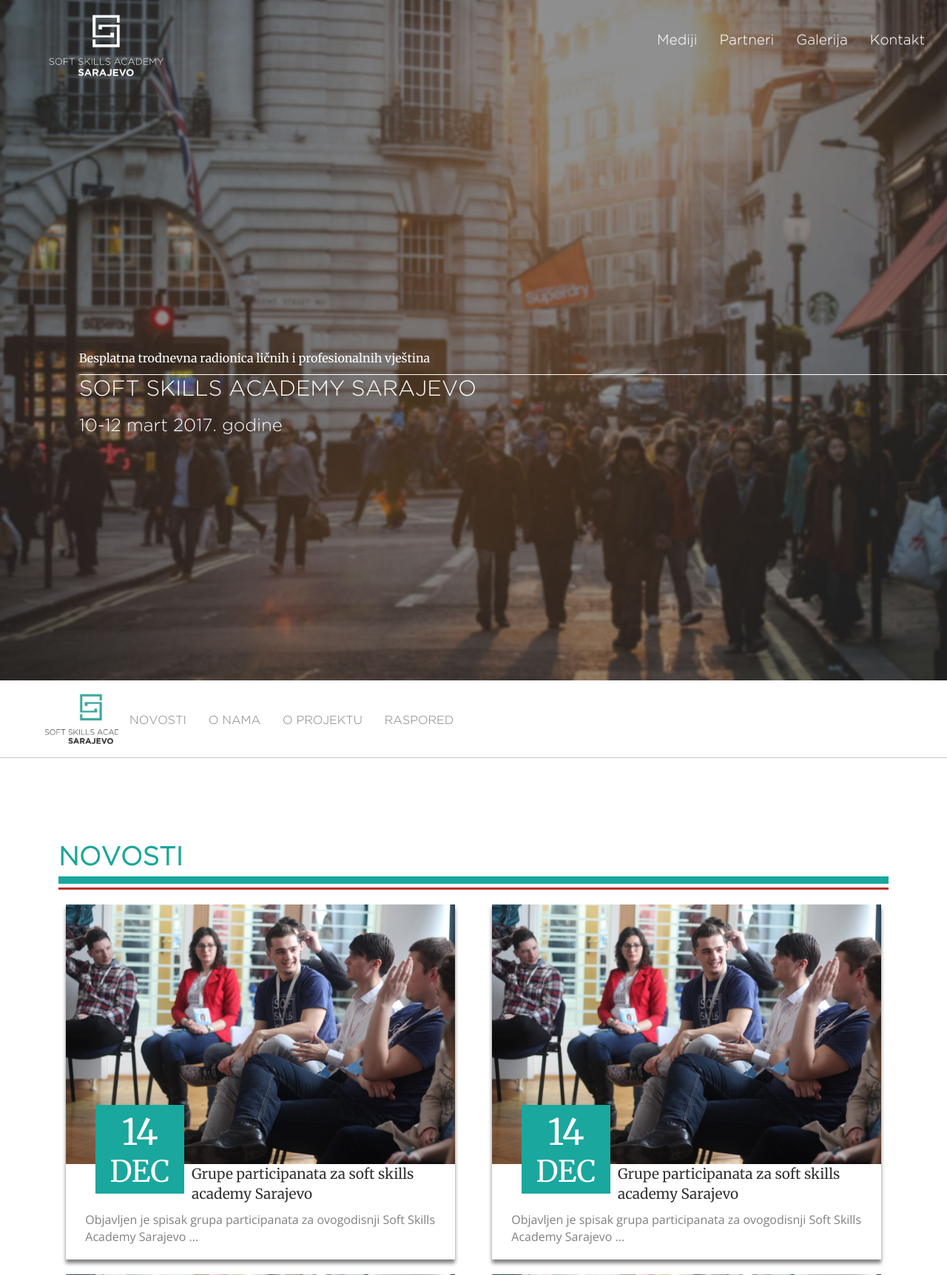
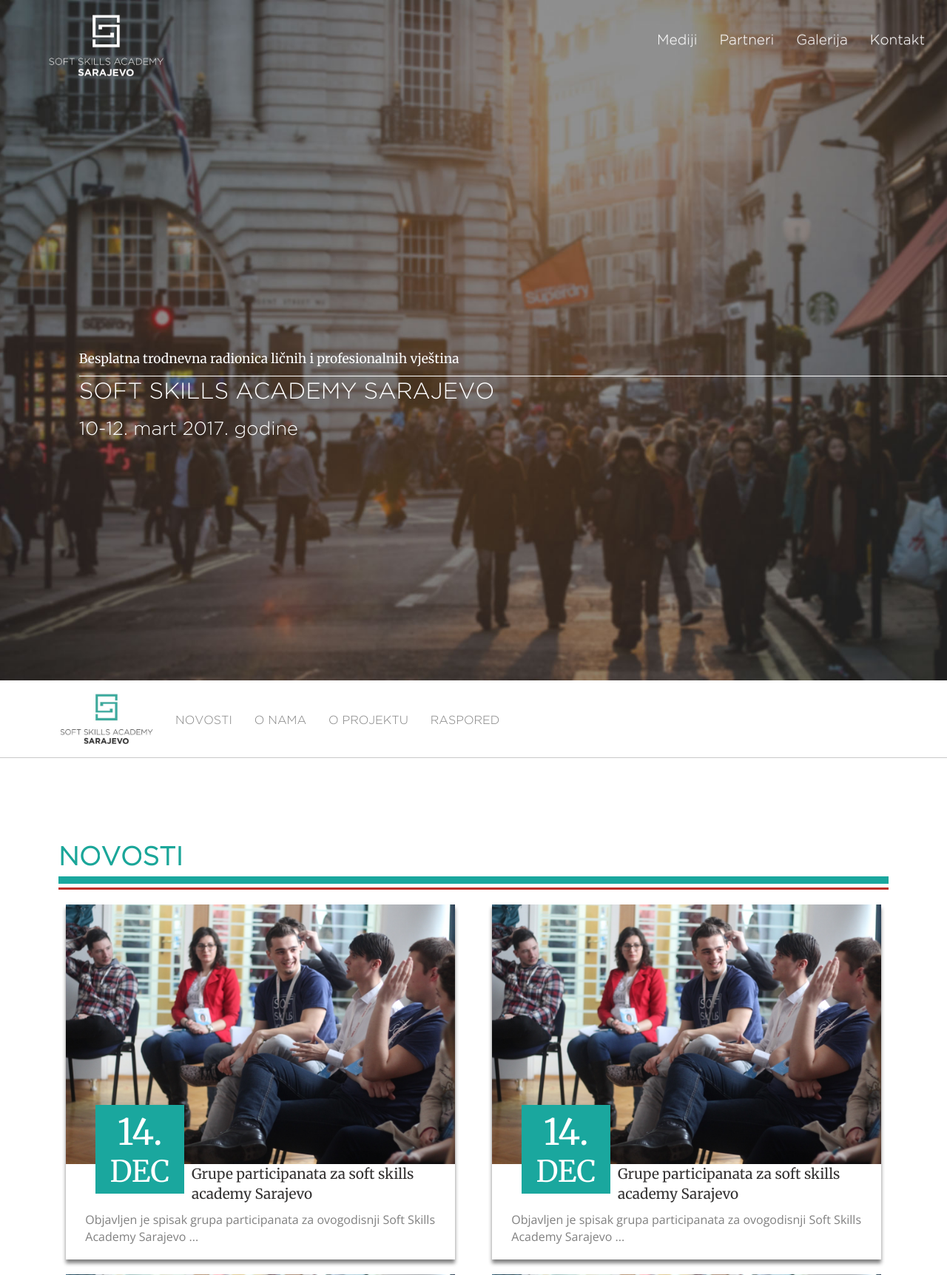
Before and after one commit to oljubuncic1/ssa17, a PHP site: page / in a window 1280 px wide. Shown: the top 1724 px of the page at 74% size. Run offline with PHP 8.4, Linux system fonts and the light colour scheme; some libraries are stand-ins or nearby versions.

Commit message:
Ispravke

```diff
--- a/css/style.css
+++ b/css/style.css
@@ -277,6 +277,7 @@ html {
     box-shadow: none !important;
     padding-bottom: 0px !important;
     border-bottom: 1px solid rgb(200, 200, 200);
+
 }
 
 .secondNavbar .navbar-toggle {
@@ -298,8 +299,9 @@ html {
 
 .second-logo-img
 {
+    position: absolute;
     width: 130px !important;
-    margin-left: 33%;
+    margin-left: 5%;
     margin-bottom: 0px !important;
     padding-bottom: 0px !important;
 
@@ -492,6 +494,8 @@ html {
 
 .secondNavbarList {
     background-color: white !important;
+    position: absolute;
+    margin-left: 15%;
 }
 
 .secondNavbarList>li>a {
@@ -549,14 +553,14 @@ html {
 .title-text-one > p
 {
     font-family: 'Merriweather';
-    font-size: 12pt;
+    font-size: 13pt;
     color: white;
 }
 
 .title-text-two> p
 {
     font-family: 'Gotham-Light';
-    font-size: 22pt;
+    font-size: 23pt;
     color: white;
     text-transform: uppercase;
 
@@ -565,7 +569,7 @@ html {
 .title-text-three> p
 {
     font-family: 'Gotham-Light';
-    font-size: 18pt;
+    font-size: 19pt;
     color: white;
 
 }
@@ -585,9 +589,7 @@ html {
     /*background-color: gray !important;*/
 }
 
-.affix-top {
-    width: 100%;
-}
+
 
 .affix-bottom {
     position: absolute;
@@ -732,7 +734,7 @@ html {
 }
 
 .prvaKontakt {
-    margin-bottom: 60px;
+    margin-bottom: 30px;
 }
 
 .socialWrapper a:hover {
--- a/partials/footer.html
+++ b/partials/footer.html
@@ -40,13 +40,15 @@
                     Emina Sikira
                 </p>
                 <p class="kontaktPozicija prvaKontakt">
-                    Koordinatorica tima za odnose sa javnošću
+                    Koordinatorica tima za odnose sa javnošću<br>
+                     <b>emina.sikira@softskillsacademy.ba</b>
                 </p>
                 <p class="kontaktIme">
                     Adina Omerović
                 </p>
                 <p class="kontaktPozicija">
-                    Glavna organizatorica
+                    Glavna organizatorica<br>
+                    <b>adina.omerovic@softskillsacademy.ba</b>
                 </p>
             </div>
 
@@ -65,7 +67,7 @@
 <div class="container-fluid subFooter">
 	<div class="row">
 		<div class="subFooter-wrapper col-xs-12">
-<p>Copyright (C) EESTEC LC Sarajevo 2016</p>
+<p>Copyright (C) EESTEC LC Sarajevo 2017</p>
 
 </div>
 </div>
--- a/partials/mainNavbar2.html
+++ b/partials/mainNavbar2.html
@@ -9,7 +9,7 @@
                         <span class="icon-bar"></span>
                         <span class="icon-bar"></span>
                     </button>
-                    <a class="navbar-brand" href="/ssa17"><img class="logo-img img-responsive" src="./img/whiteLogo1.png" /></a>
+                    <a class="navbar-brand" href="./"><img class="logo-img img-responsive" src="./img/whiteLogo1.png" /></a>
                 </div>
                 <div class="collapse navbar-collapse " id="navbarCollapse">
                     <ul class=" navbar-nav nav navbar-right navbarList">
--- a/partials/novosti.html
+++ b/partials/novosti.html
@@ -8,7 +8,7 @@
                     <img class="img-responsive newsImg" src="img/proba.jpg" />
                 </div>
                 <div class="newsMainDate">
-                    <p class="newsDayMargin">14</p>
+                    <p class="newsDayMargin">14.</p>
                     <p>Dec</p>
                 </div>
                 <div>
@@ -23,7 +23,7 @@
                     <img class="img-responsive newsImg" src="img/proba.jpg" />
                 </div>
                 <div class="newsMainDate">
-                    <p class="newsDayMargin">14</p>
+                    <p class="newsDayMargin">14.</p>
                     <p>Dec</p>
                 </div>
                 <div>
@@ -38,7 +38,7 @@
                     <img class="img-responsive newsImg" src="img/proba.jpg" />
                 </div>
                 <div class="newsMainDate">
-                    <p class="newsDayMargin">14</p>
+                    <p class="newsDayMargin">14.</p>
                     <p>Dec</p>
                 </div>
                 <div>
@@ -53,7 +53,7 @@
                     <img class="img-responsive newsImg" src="img/proba.jpg" />
                 </div>
                 <div class="newsMainDate">
-                    <p class="newsDayMargin">14</p>
+                    <p class="newsDayMargin">14.</p>
                     <p>Dec</p>
                 </div>
                 <div>
--- a/partials/secondNavbar.html
+++ b/partials/secondNavbar.html
@@ -1,4 +1,4 @@
-<nav class="navbar navbar-default secondNavbar" data-spy="affix" data-offset-top="658">
+<nav class="navbar navbar-default secondNavbar" data-spy="affix" data-offset-top="740">
             <div class="container-fluid">
                 <div class="row">
                     <div class="col-md-12">
--- a/partials/title.html
+++ b/partials/title.html
@@ -9,7 +9,7 @@
 	            <p>Soft skills academy Sarajevo</p>
 	        </div>
 	        <div class="title-text-three">
-	            <p>10-12 mart 2017. godine</p>
+	            <p>10-12. mart 2017. godine</p>
 	        </div>
 	        </div>
 
```
